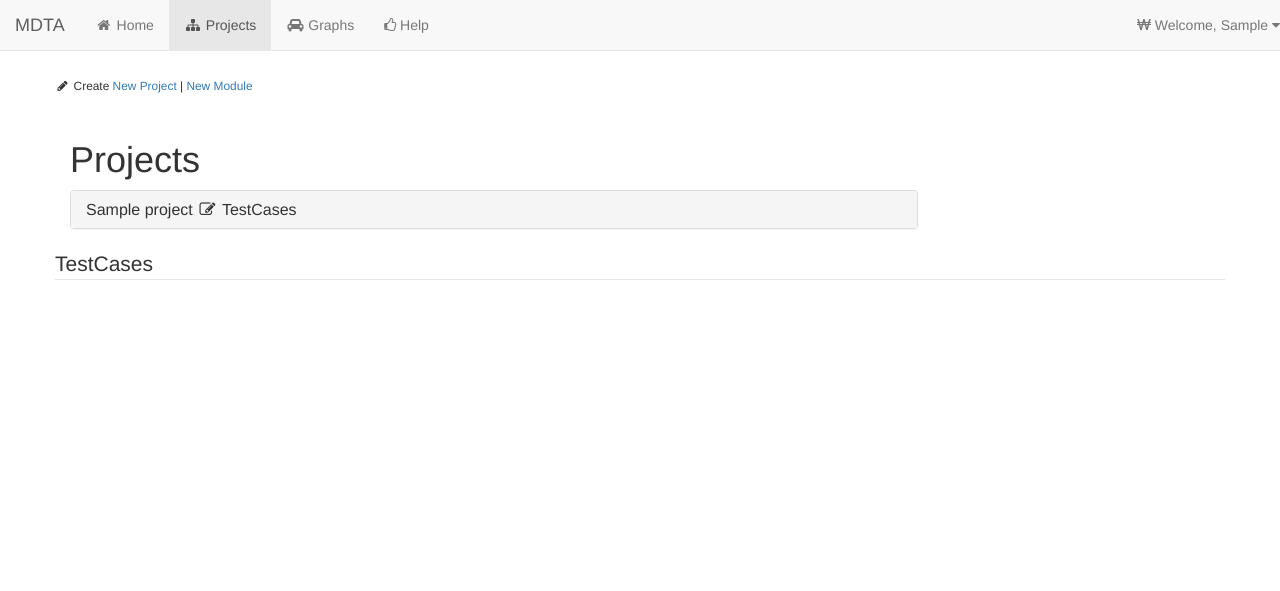
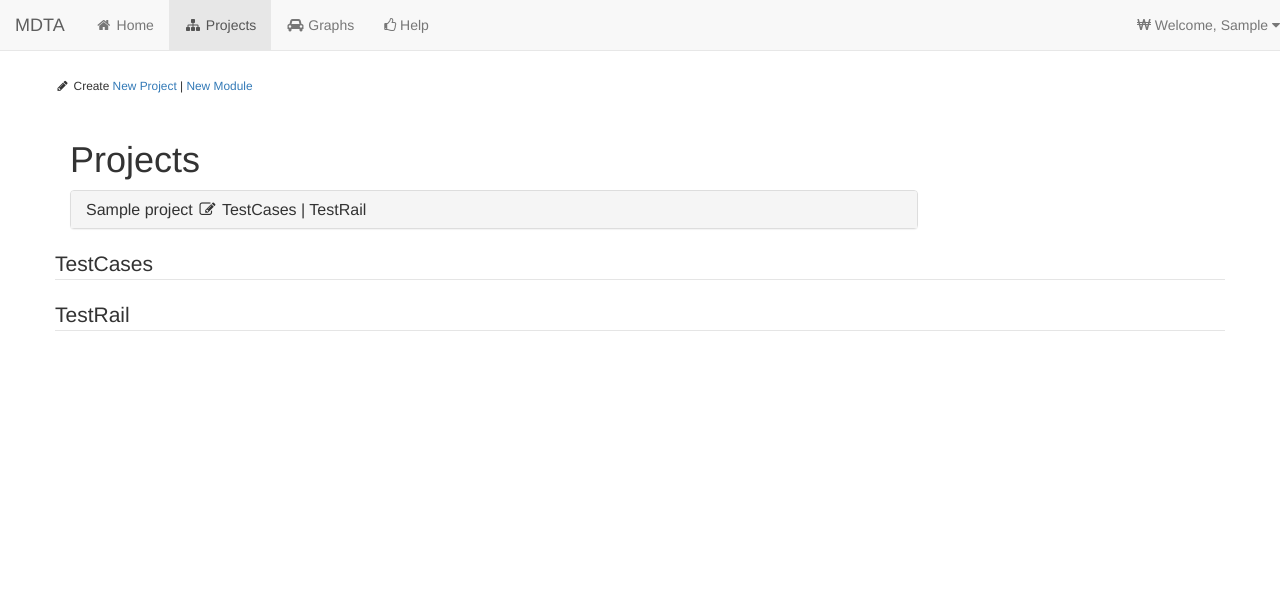
Before and after one commit to jlpcri/mdta, a Django app: page /mdta/testcases/create_testcases/1/ in a window 1280 px wide. Shown: the top 591 px of the page. Run offline with Django 3.2, Linux system fonts and the light colour scheme; a user stored in the database is signed in; tables that the repository leaves empty hold one stand-in row (values such as "Sample post"); data that the repository does not hold is empty; some libraries are stand-ins or nearby versions.

Commit message:
Continue working on push testcases to TestRail

```diff
--- a/mdta/apps/projects/templates/projects/projects.html
+++ b/mdta/apps/projects/templates/projects/projects.html
@@ -34,7 +34,7 @@
                                             ><i class="fa fa-edit fa-fw"></i>
                                         </a>
                                         <a href="{% url 'testcases:create_testcases' project.id %}?level=project">TestCases</a>
-{#                                        | <a href="{% url 'testcases:push_testcases_to_testrail' project.id %}">TestRail</a>#}
+                                        | <a href="{% url 'testcases:push_testcases_to_testrail' project.id %}">TestRail</a>
                                     </h6>
                                 </div>
                                 <div id="collapse_{{ project.name|slugify }}" class="panel-collapse collapse">
@@ -78,12 +78,12 @@
             {% endfor %}
         </div>
 
-{#        <div class="row" id="project-testrail">#}
-{#            <legend>TestRail</legend>#}
-{#            {% for key, value in testrail.items %}#}
-{#                {{ key }}: {{ value }}<br>#}
-{#            {% endfor %}#}
-{#        </div>#}
+        <div class="row" id="project-testrail">
+            <legend>TestRail</legend>
+            {% for key, value in testrail.items %}
+                {{ key }}: {{ value }}<br>
+            {% endfor %}
+        </div>
 
         {% include 'projects/projects_modal.html' %}
 
--- a/mdta/apps/testcases/views.py
+++ b/mdta/apps/testcases/views.py
@@ -98,8 +98,9 @@ def push_testcases_to_testrail(request, project_id):
 
         cases = client.send_get('get_cases/57')
         case = client.send_get('get_case/40663')
-        for case in cases:
-            print(case['id'], case['title'])
+        print(case['custom_steps'])
+        # for case in cases:
+        #     print(case['id'], case['custom_steps'])
     except AttributeError:
         cases = ''
         case = ''
```
